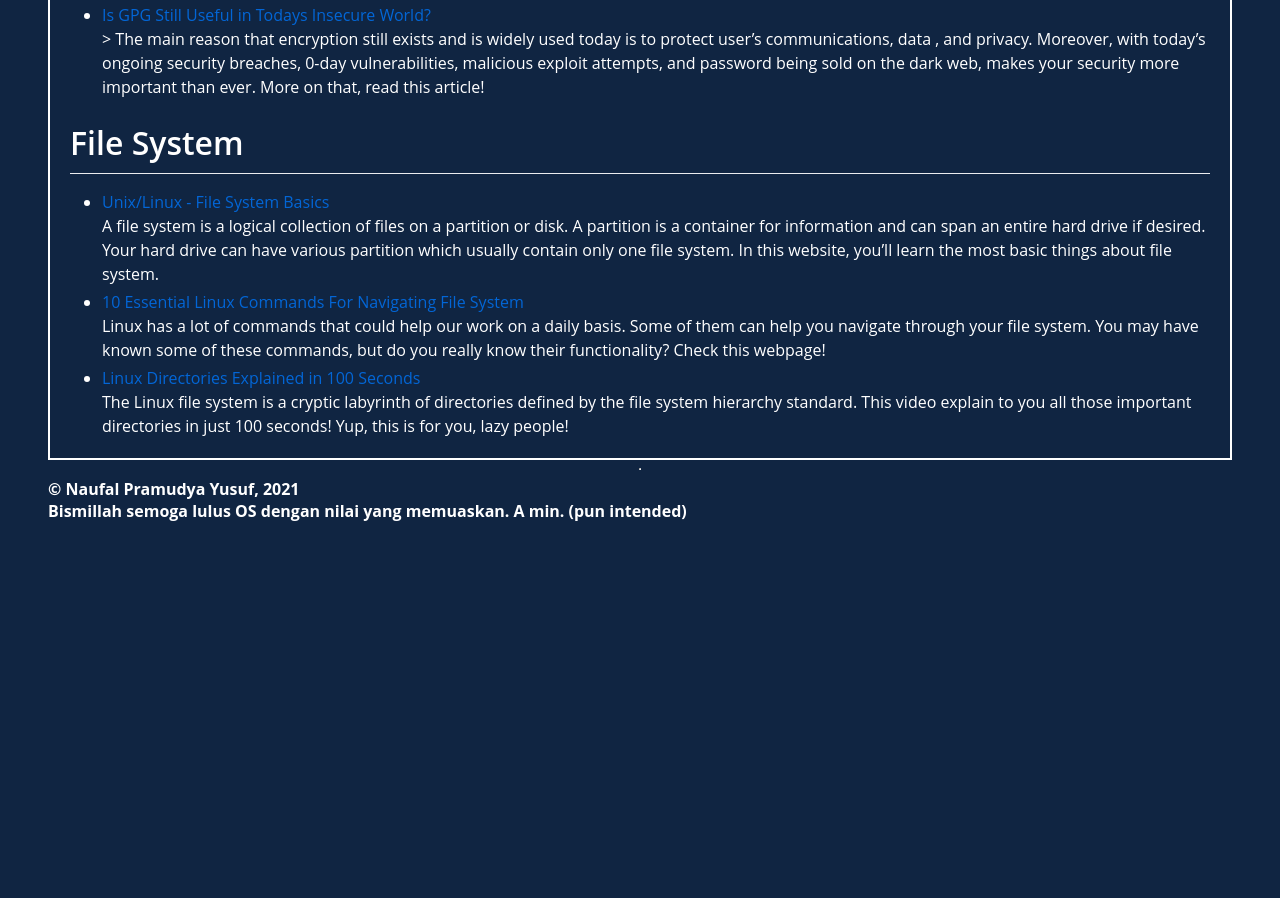
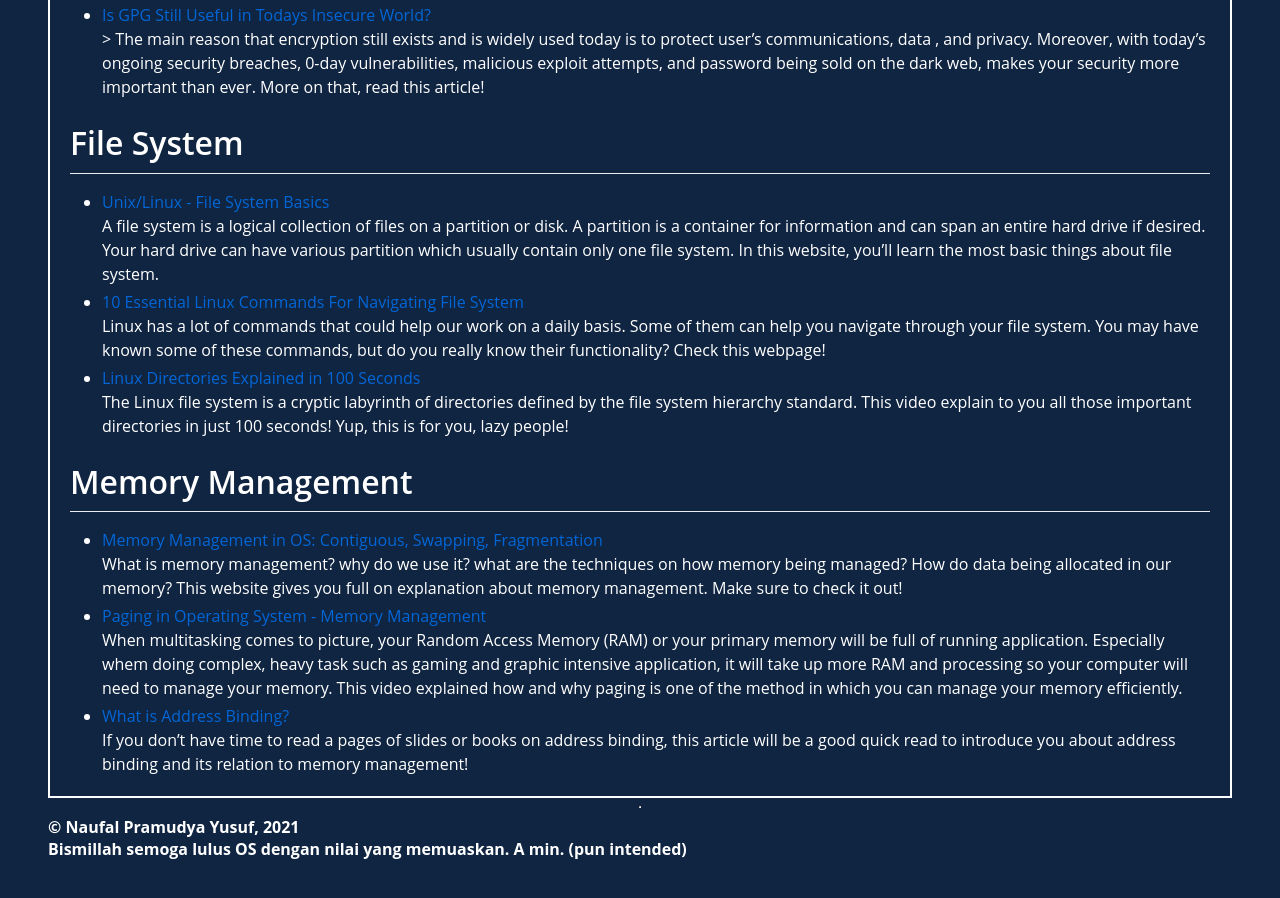
Before and after one commit to naufalpram/os212, a Jekyll site: the page built from links.md, in a window 1280 px wide and 900 px high, scrolled down 1352 px. Built offline with Jekyll 4.4.1, drawn with Linux system fonts in a browser that asks for light colours; our own code applies the rules of GitHub Pages for plain Markdown files; before the commit the page ends 1914 px from its top, so only the background shows below that.

```diff
--- a/TXT/myrank.txt
+++ b/TXT/myrank.txt
@@ -5,3 +5,6 @@ ZCZC W02 nichoje
 ZCZC W03 qalbunsb
 ZCZC W03 raihanyx
 ZCZC W03 rakazet
+ZCZC W04 rfauzan46
+ZCZC W04 rickyantowm
+ZCZC W04 reeve02
--- a/links.md
+++ b/links.md
@@ -74,3 +74,17 @@ Check this webpage!
 The Linux file system is a cryptic labyrinth of directories defined by the file system hierarchy standard.
 This video explain to you all those important directories in just 100 seconds! Yup, this is for you,
 lazy people!
+
+# Memory Management
+- [Memory Management in OS: Contiguous, Swapping, Fragmentation](https://www.guru99.com/os-memory-management.html)<br>
+What is memory management? why do we use it? what are the techniques on how memory being managed? How do data being
+allocated in our memory? This website gives you full on explanation about memory management. Make sure to check it
+out!
+- [Paging in Operating System - Memory Management](https://www.youtube.com/watch?v=pJ6qrCB8pDw&ab_channel=SimpleSnippets)<br>
+When multitasking comes to picture, your Random Access Memory (RAM) or your primary memory will be full of running
+application. Especially whem doing complex, heavy task such as gaming and graphic intensive application, it will
+take up more RAM and processing so your computer will need to manage your memory. This video explained how and why
+paging is one of the method in which you can manage your memory efficiently.
+- [What is Address Binding?](https://www.techwalla.com/articles/what-is-address-binding)<br>
+If you don't have time to read a pages of slides or books on address binding, this article will be a good quick read
+to introduce you about address binding and its relation to memory management!
```
Also changed, not shown: TXT/mylog.txt (+16 -0 lines), 4 other files.
